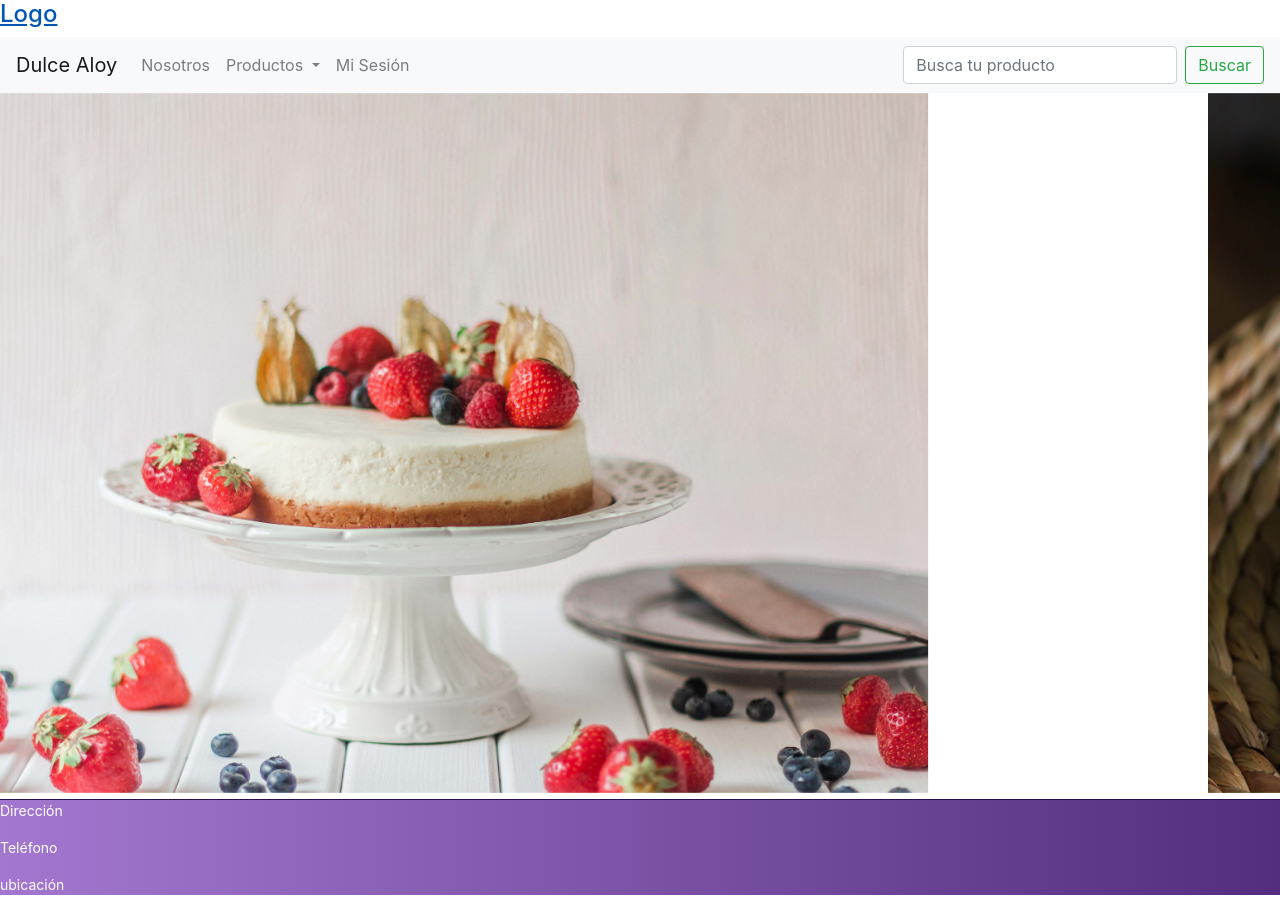
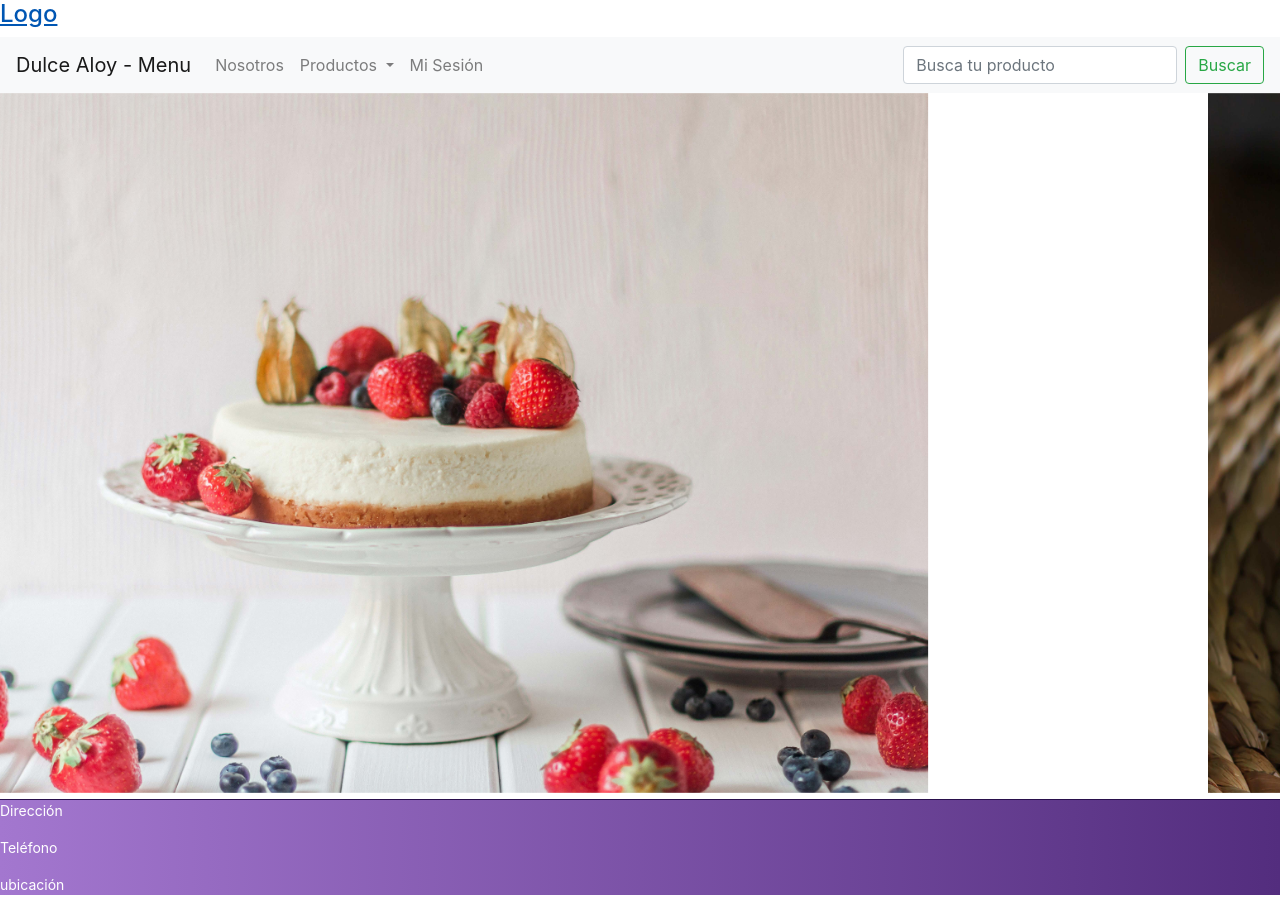
Before and after one commit to gabilanlan/dulcealoy-coderhouse, a website: page index.html in a window 1280 px wide. Drawn offline with nearby package versions, Linux system fonts and the light colour scheme.

Commit message:
cambio nombre men u

```diff
--- a/index.html
+++ b/index.html
@@ -15,7 +15,7 @@
       <h4><a href="index.html">Logo</a></h4>
       <div>
          <nav class="navbar navbar-expand-lg navbar-light bg-light">
-            <a class="navbar-brand" href="#">Dulce Aloy</a>
+            <a class="navbar-brand" href="#">Dulce Aloy - Menu</a>
             <button class="navbar-toggler" type="button" data-toggle="collapse" data-target="#navbarSupportedContent" aria-controls="navbarSupportedContent" aria-expanded="false" aria-label="Toggle navigation">
             <span class="navbar-toggler-icon"></span>
             </button>
```
